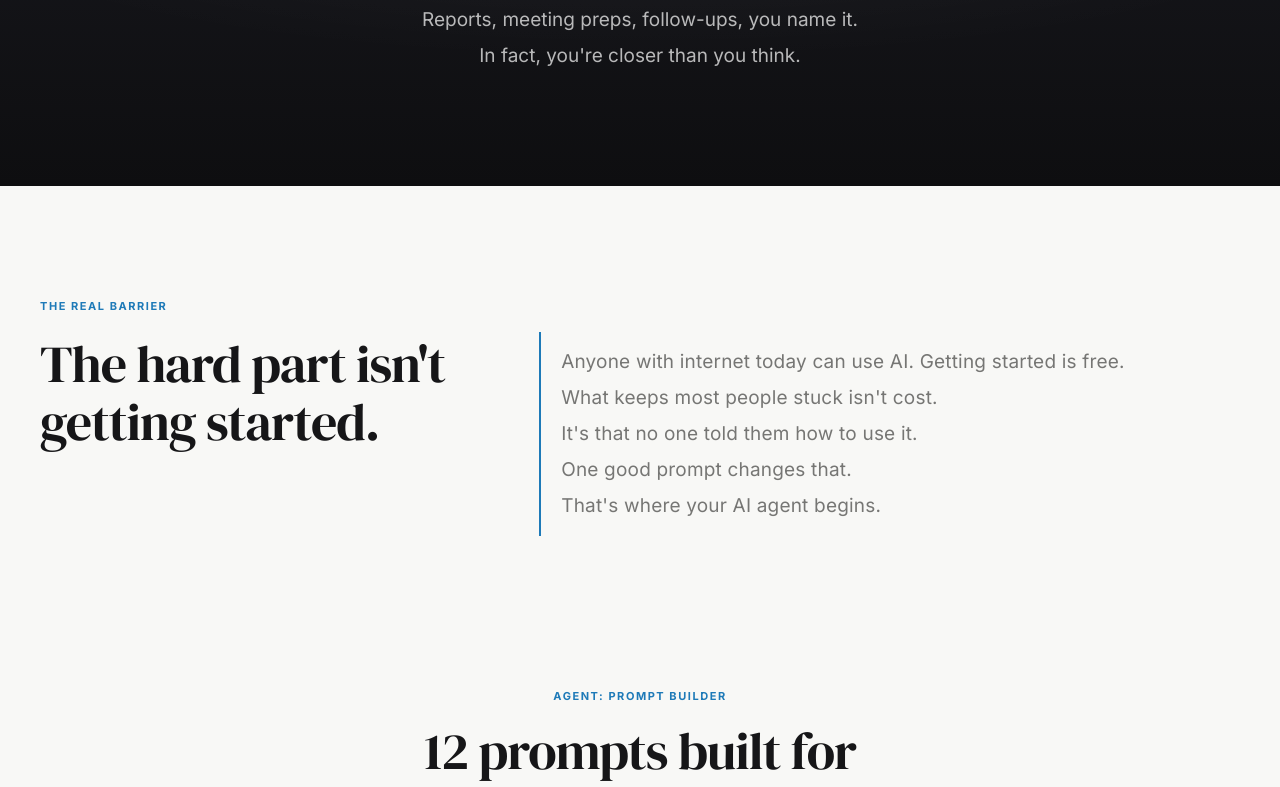
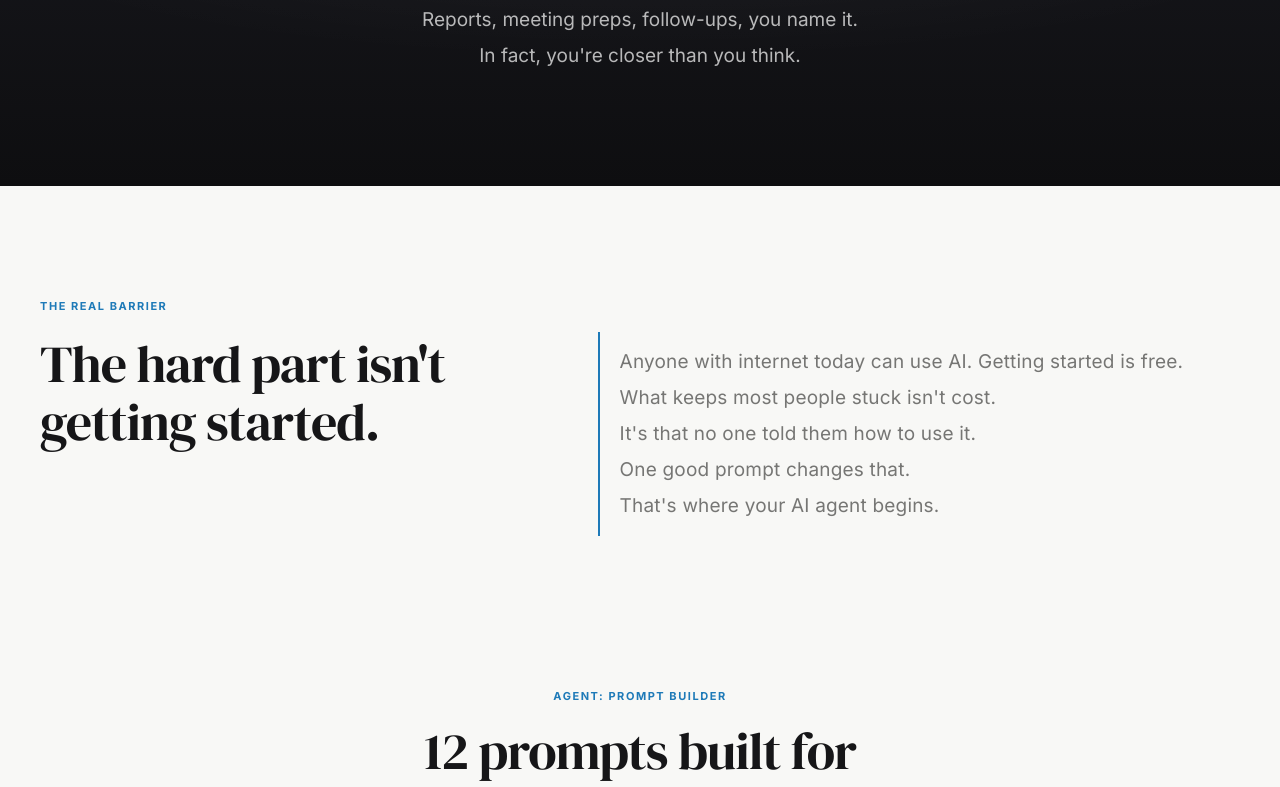
Before and after one commit to coolcalvin457-tech/agent-timesaver-nextjs, a Next.js app: page / in a window 1280 px wide. Shown: the part 1060-1847 px from the top of the page. Built offline with nearby package versions, Linux system fonts and the light colour scheme.

Commit message:
Shift manifesto body column right by adjusting grid proportions

```diff
--- a/app/globals.css
+++ b/app/globals.css
@@ -1315,7 +1315,7 @@ input, textarea {
 /* ── Manifesto Split (Section 3) ─────────────────────────── */
 .manifesto-split {
   display: grid;
-  grid-template-columns: 0.8fr 1.2fr;
+  grid-template-columns: 0.9fr 1.1fr;
   gap: 32px;
   align-items: start;
   max-width: 1200px;
```
